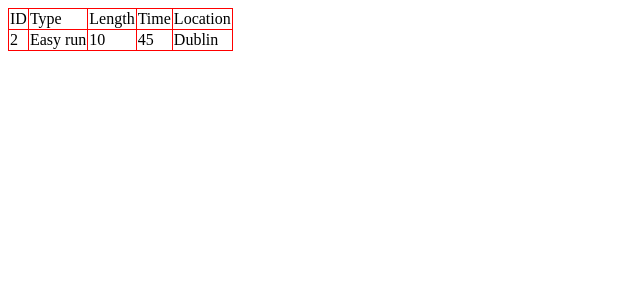
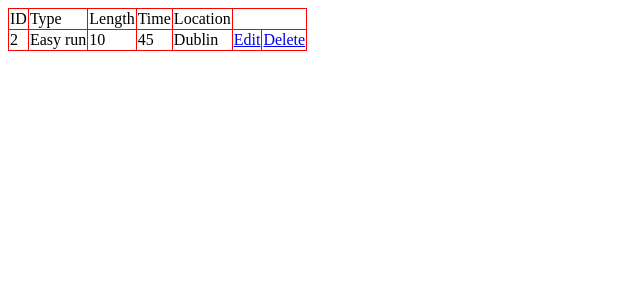
Before and after one commit to marialundon/RunDiary, a Flask app: page /data in a window 1280 px wide. Shown: the top 300 px of the page, without its empty margins (0-640 px from the left). Run offline with Flask 2, Linux system fonts and the light colour scheme; data comes from the database, SQL or seed files in the repository; both versions use the stored data as it was after the commit.

Commit message:
Delete and edit buttons added to table

```diff
--- a/Templates/data.html
+++ b/Templates/data.html
@@ -29,8 +29,13 @@
             {% for row in data| batch(1) %}
                 {% include "row.html" %}
             {% endfor %}
+
+
     </tbody>
     </table>
+
+
+
 </div>
 </body>
 </html>
--- a/Templates/row.html
+++ b/Templates/row.html
@@ -3,5 +3,11 @@
     <td>{{ row[0].typeofrun }}</td>
     <td>{{ row[0].length }}</td>
     <td>{{ row[0].time }}</td>
-    <td>{{ row[0].location }}</td>
+    <td>{{ row[0].location}}</td>
+    <td><a href="{{url_for('update', id = row[0].id )}}">
+            Edit
+        </a></td>
+    <td><a href="{{url_for('delete', id = row[0].id )}}">
+            Delete
+        </a></td>
 </tr>
--- a/Templates/show_all.html
+++ b/Templates/show_all.html
@@ -12,9 +12,11 @@
          {{ message }}
       {%- endfor %}
 
-      <h3>Runs (<a href = "{{ url_for('new') }}">Add run
+      <h3>Running history (<a href = "{{ url_for('data') }}">See all runs
+      </a>)</h3>
+
+      <h3>Record a new run (<a href = "{{ url_for('new') }}">Add new run
          </a>)</h3>
-
 
    </body>
 </html>
--- a/main.py
+++ b/main.py
@@ -55,7 +55,7 @@
     return redirect(url_for('show_all'))
 
 @app.route('/data/delete/<id>', methods=['POST','DELETE','GET'])
-def delete_run(id):
+def delete(id):
     run = Runs.query.get_or_404(id)
     db.session.delete(run)
     db.session.commit()
```
Also changed, not shown: runs.sqlite3.
